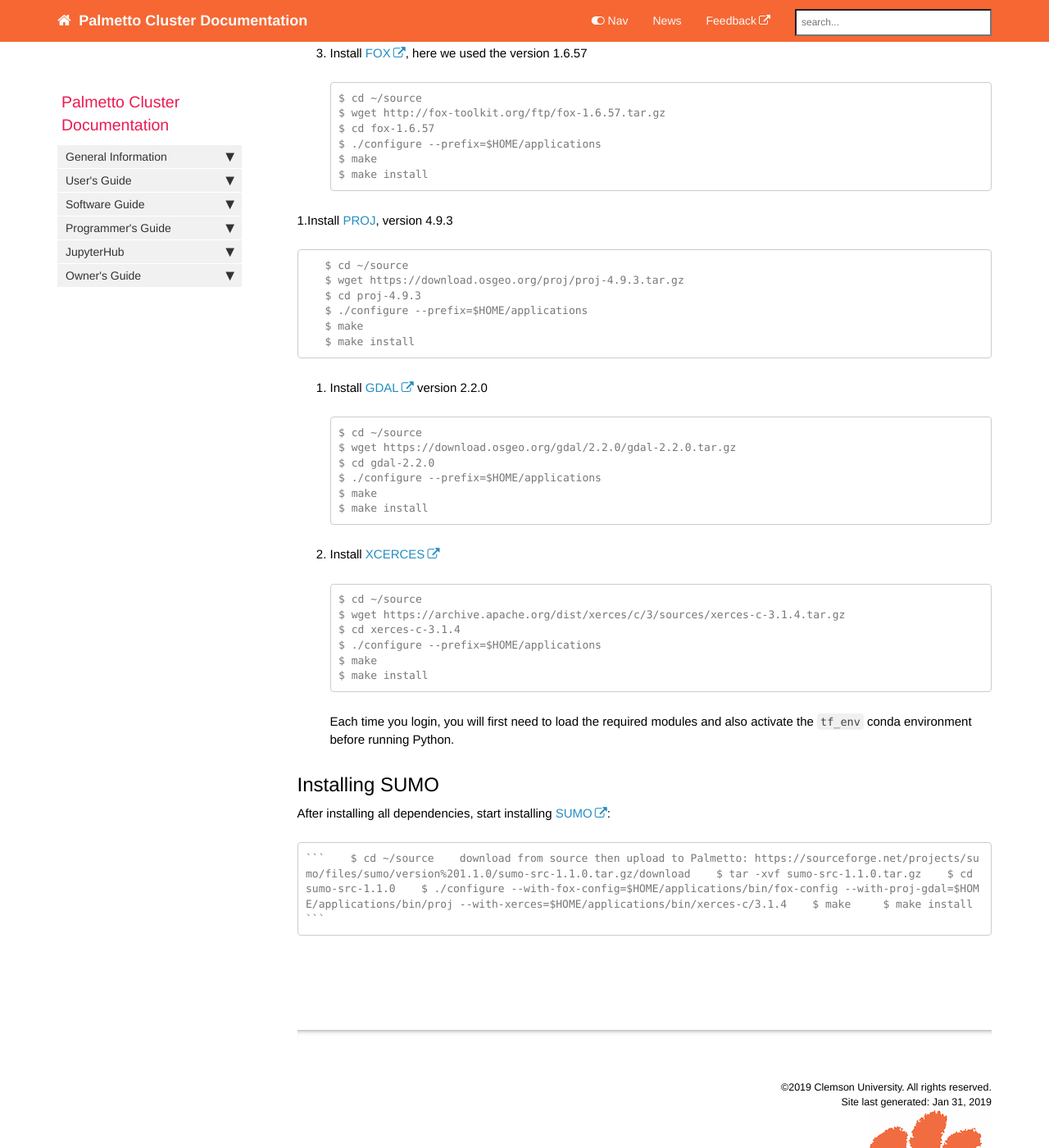
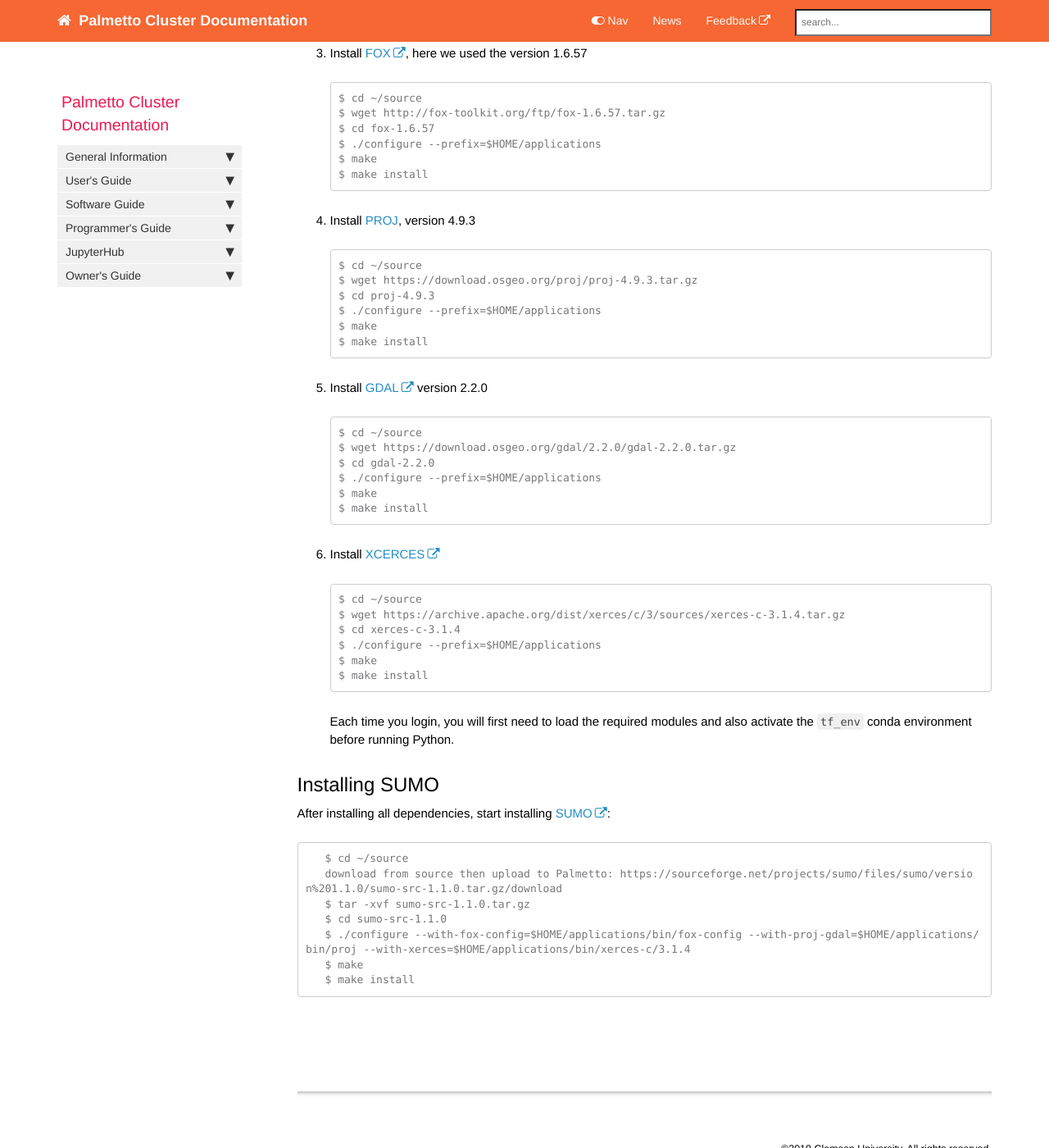
Before and after one commit to clemsonciti/palmetto-documentation, a Jekyll site: the page built from pages/documentation/software_sumo.md, in a window 1280 px wide and 1400 px high, scrolled down 593 px. Shown: the whole window at 82% size. Built offline with Jekyll 4.4.1, drawn with Linux system fonts in a browser that asks for light colours; nearby versions of some CDN libraries; comment, search, counter and statistics services are not loaded; some of the changed lines change nothing that is shown; some of the changed text lies outside the part shown.

Commit message:
Update software_sumo.md

````diff
--- a/pages/documentation/software_sumo.md
+++ b/pages/documentation/software_sumo.md
@@ -12,7 +12,7 @@
 
 ## Installing submodules
 
-1. Request an interactive session on a GPU node. For example:
+1. Request an interactive session. For example:
 
    ```
    $ qsub -I -l select=1:ncpus=6:mem=24gb:interconnect=fdr,walltime=3:00:00
@@ -35,7 +35,7 @@
    $ make install
    ```
 
-1.Install [PROJ](ttps://download.osgeo.org/proj), version 4.9.3
+1. Install [PROJ](ttps://download.osgeo.org/proj), version 4.9.3
 
    ```
    $ cd ~/source
@@ -76,7 +76,7 @@
 
    After installing all dependencies, start installing [SUMO](http://prdownloads.sourceforge.net/sumo/):
 
-    ```
+   ```
    $ cd ~/source
    download from source then upload to Palmetto: https://sourceforge.net/projects/sumo/files/sumo/version%201.1.0/sumo-src-1.1.0.tar.gz/download
    $ tar -xvf sumo-src-1.1.0.tar.gz
````
